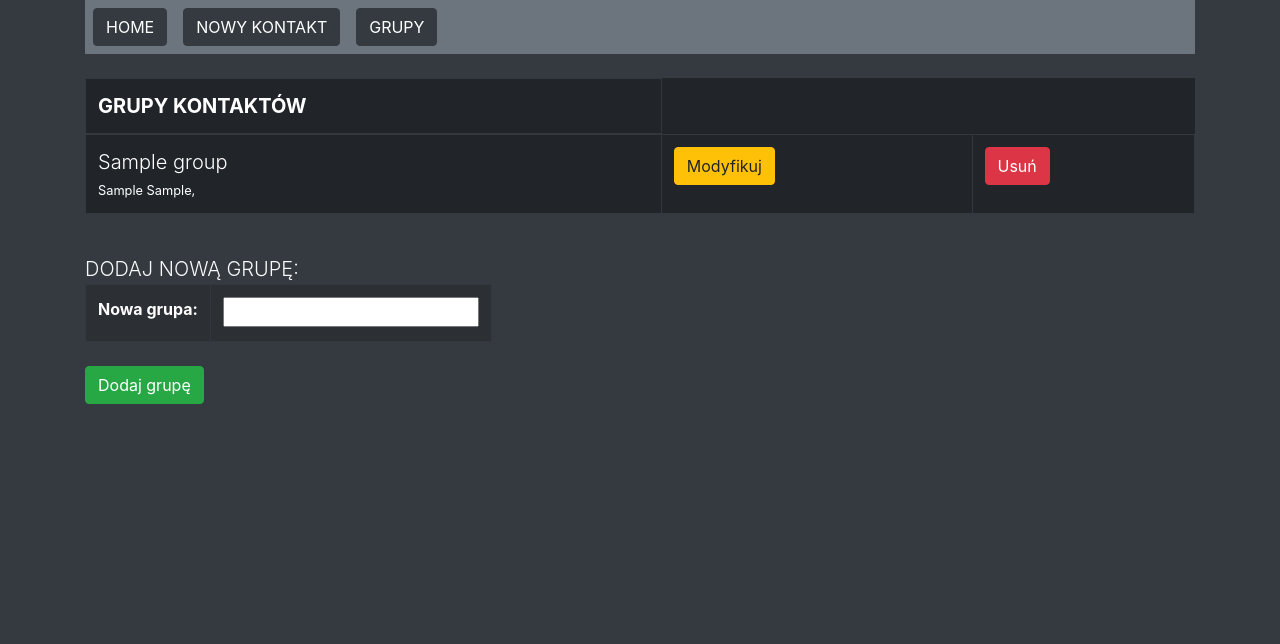
After one commit to tkazan/ContactBox, a Django app: page /contactbox/groups in a window 1280 px wide. The commit adds this page. Shown: the top 644 px of the page. Run offline with Django 3.2, Linux system fonts and the light colour scheme; tables that the repository leaves empty hold one stand-in row (values such as "Sample post"); some libraries are stand-ins or nearby versions.

Commit message:
add group show, delete and modify views, urls and templates

```diff
--- a/ContactBoxApp/templates/ContactBox/base.html
+++ b/ContactBoxApp/templates/ContactBox/base.html
@@ -18,8 +18,8 @@
                         <button class="btn btn-dark">NOWY KONTAKT</button></a>
                 </li>
                 <li class="nav-item">
-                    <a class="nav-link" href="{% url 'contactbox:new_group' %}">
-                        <button class="btn btn-dark">NOWA GRUPA</button></a>
+                    <a class="nav-link" href="{% url 'contactbox:groups' %}">
+                        <button class="btn btn-dark">GRUPY</button></a>
                 </li>
             </ul>
         </nav>
--- /dev/null
+++ b/ContactBoxApp/templates/ContactBox/groups.html
@@ -0,0 +1,42 @@
+{% extends 'ContactBox/base.html' %}
+
+    {% block title %}New group{% endblock %}
+
+    {% block content %}
+     <table class="table table-dark table-bordered">
+            <thead class="lead">
+                <th>GRUPY KONTAKTÓW</th>
+            </thead>
+            <tbody>
+                {% for group in groups %}
+                <tr>
+                    <td>
+                        <span class="lead"> {{ group.groupname }}</span><br/>
+                        {% if group.person_set.all %}
+                        {% for person in group.person_set.all %}
+                        <span class="small">{{ person.first }} {{ person.last }}, </span>
+                        {% endfor %}
+                        {% endif %}
+                    </td>
+                    <td><a href="{% url 'contactbox:modify-groups' group.id %}">
+                        <button class="btn btn-warning">Modyfikuj</button>
+                    </a></td>
+                    <td><a href="{% url 'contactbox:delete-groups' group.id %}">
+                        <button class="btn btn-danger">Usuń</button></a></td>
+                </tr>
+                {% endfor %}
+            </tbody>
+     </table>
+        <br/>
+        <form method="post" action="#">
+        {% csrf_token %}
+            <label><span class="lead">DODAJ NOWĄ GRUPĘ:</span><br/>
+            <table class="table table-dark table-striped table-bordered">
+                {{ form.as_table }}
+            </table>
+            </label>
+            <br/>
+            <input type="submit" name="add" value="Dodaj grupę" class="btn btn-success">
+        </form>
+
+    {% endblock %}
--- a/ContactBoxApp/urls.py
+++ b/ContactBoxApp/urls.py
@@ -6,9 +6,10 @@ app_name = 'contactbox'
 urlpatterns = [
     url(r'^$', home, name='home'),
     url(r'^new$', NewPersonView.as_view(), name='new'),
-    url(r'^new-group$', NewGroupView.as_view(), name='new_group'),
-    url(r'^show/(?P<id>(\d)+)$', ShowPersonView.as_view(), name='person'),
+    url(r'^show/(?P<id>(\d)+)$', show_person, name='person'),
     url(r'^modify/(?P<id>(\d)+)$', ModifyPersonView.as_view(), name='modify'),
     url(r'^delete/(?P<id>(\d)+)$', DeletePersonView.as_view(), name='delete'),
-
+    url(r'^groups$', GroupsView.as_view(), name='groups'),
+    url(r'^groups/modify/(?P<id>(\d)+)$', ModifyGroupView.as_view(), name='modify-groups'),
+    url(r'^groups/delete/(?P<id>(\d)+)$', DeleteGroupView.as_view(), name='delete-groups'),
 ]
--- a/ContactBoxApp/views.py
+++ b/ContactBoxApp/views.py
@@ -74,27 +74,23 @@ class NewPersonView(View):
         return redirect(reverse('contactbox:new'))
 
 
-class ShowPersonView(View):
-    def get(self, request, id):
-        person = get_object_or_404(Person, pk=id)
-        try:
-            next = Person.objects.filter(pk__gt=id)[0].id
-        except:
-            next = None
-        try:
-            p = Person.objects.filter(id__lt=id, )
-            prev = p[len(p)-1].id
-        except:
-            prev = None
-        ctx = {
-            'person': person,
-            'next': next,
-            'prev': prev,
-        }
-        return render(request, 'ContactBox/show.html', ctx)
-
-    def post(self, request):
-        pass
+def show_person(request, id):
+    person = get_object_or_404(Person, pk=id)
+    try:
+        next = Person.objects.filter(pk__gt=id)[0].id
+    except:
+        next = None
+    try:
+        p = Person.objects.filter(id__lt=id, )
+        prev = p[len(p)-1].id
+    except:
+        prev = None
+    ctx = {
+        'person': person,
+        'next': next,
+        'prev': prev,
+    }
+    return render(request, 'ContactBox/show.html', ctx)
 
 
 class ModifyPersonView(View):
@@ -122,19 +118,45 @@ class DeletePersonView(View):
         return redirect(reverse("contactbox:home"))
 
 
-class NewGroupView(View):
+class GroupsView(View):
     def get(self, request):
         form = NewGroupsForm()
+        groups = Groups.objects.all().order_by('groupname')
         ctx = {
             'form': form,
+            'groups': groups,
         }
-        return render(request, 'ContactBox/new-group.html', ctx)
+        return render(request, 'ContactBox/groups.html', ctx)
 
     def post(self, request):
         form = NewGroupsForm(request.POST)
 
         if form.is_valid():
             form.save()
-            return redirect(reverse('contactbox:home'))
 
-        return redirect(reverse('contactbox:new-group'))
+        return redirect(reverse('contactbox:groups'))
+
+
+class ModifyGroupView(View):
+    def get(self, request):
+        pass
+
+    def post(self, request):
+        pass
+
+
+class DeleteGroupView(View):
+    def get(self, request, id):
+        group = get_object_or_404(Groups, pk=id)
+        ctx = {
+            "group": group,
+        }
+        return render(request, "ContactBox/delete-group.html", ctx)
+
+    def post(self, request, id):
+        action = request.POST.get("submit")
+
+        if action == "YES":
+            group = Groups.objects.get(pk=id)
+            group.delete()
+        return redirect(reverse("contactbox:groups"))
```
Also changed, not shown: ContactBoxApp/templates/ContactBox/delete-group.html (added, +15 -0 lines), ContactBoxApp/templates/ContactBox/modify-group.html (added, +10 -0 lines), ContactBoxApp/templates/ContactBox/modify.html (added, +10 -0 lines), ContactBoxApp/templates/ContactBox/new-group.html (deleted, +0 -18 lines).
